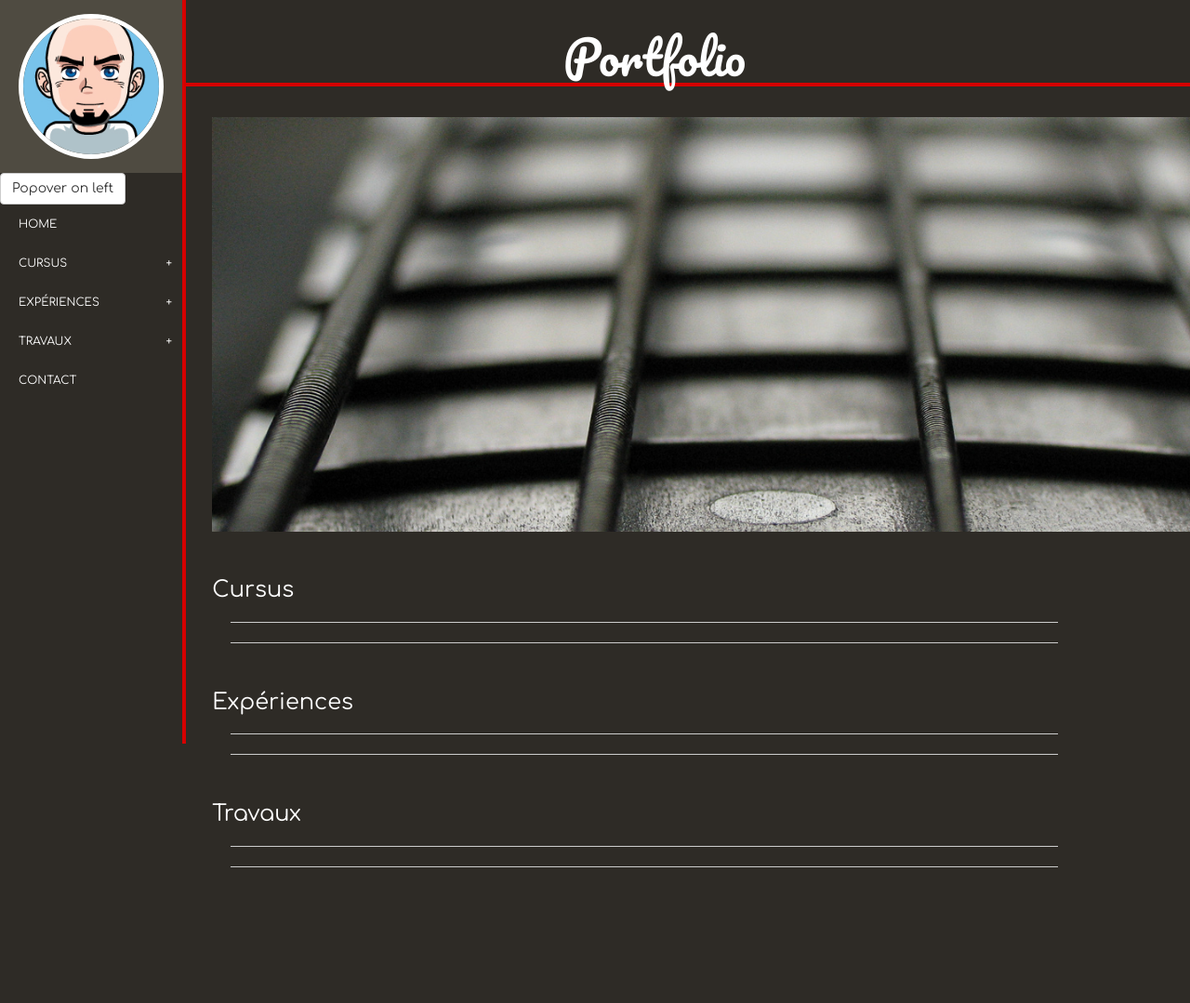
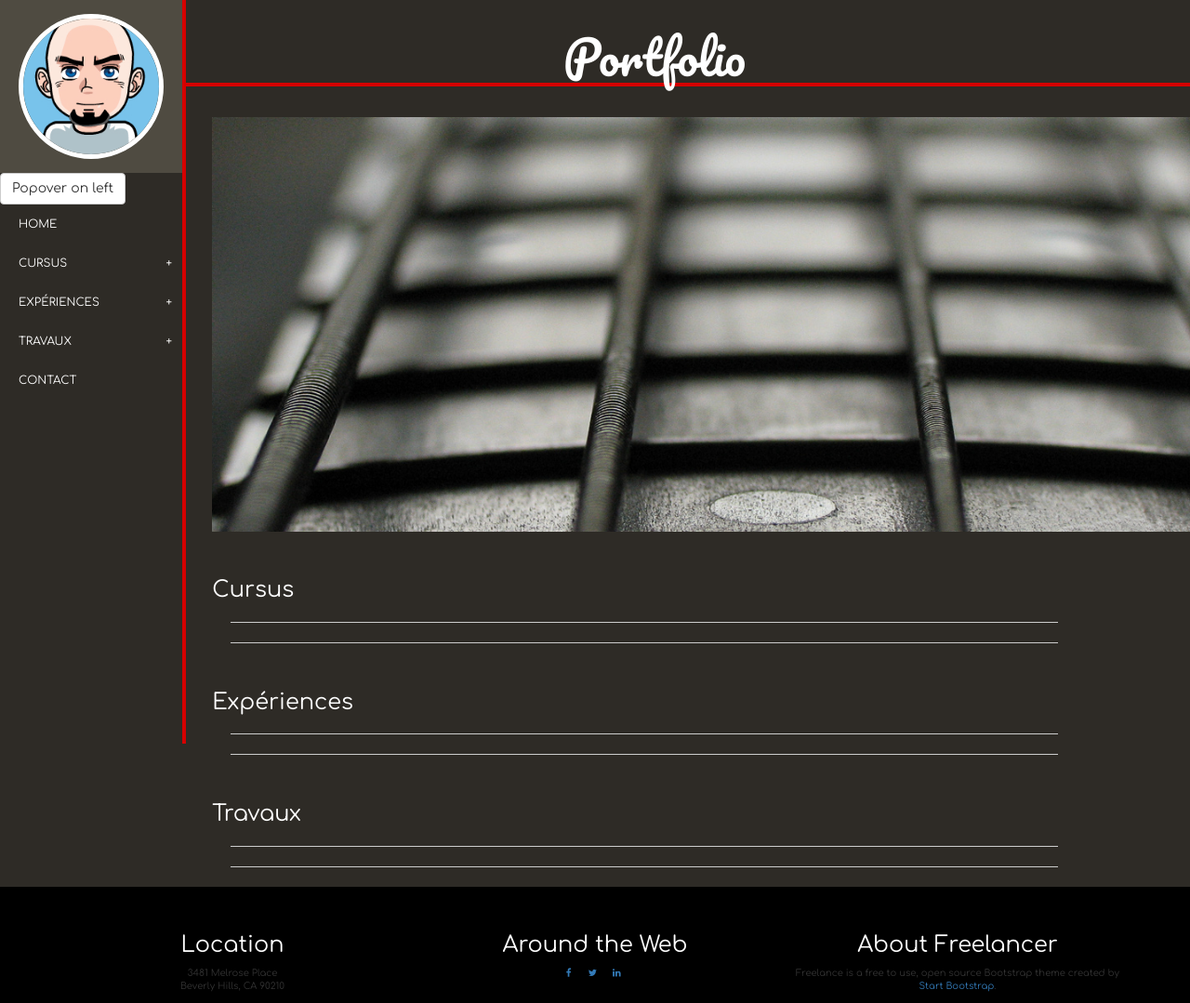
Before and after one commit to thomascav/cvThomas, a plain HTML site: page index.html in a window 1280 px wide. Shown: the top 1079 px of the page at 93% size. Before the commit the page ends 954 px from the top, so only its background shows below. Drawn offline with nearby package versions, Linux system fonts and the light colour scheme.

Commit message:
added footer, link font-awesome

```diff
--- a/css/style.css
+++ b/css/style.css
@@ -255,3 +255,6 @@ h3 {
 hr {
     margin: 20px;
 }
+footer {
+    background-color: black;
+}
--- a/index.html
+++ b/index.html
@@ -16,6 +16,7 @@
         <link rel="stylesheet" href="css/style.css">
         <link href='https://fonts.googleapis.com/css?family=Pacifico' rel='stylesheet' type='text/css'>
         <link href='https://fonts.googleapis.com/css?family=Comfortaa' rel='stylesheet' type='text/css'>
+        <link href="font-awesome/css/font-awesome.min.css" rel="stylesheet" type="text/css">
         <script src="js/bootstrap.js"></script>
         <script src="js/vendor/modernizr-2.8.3.min.js"></script>
         <script src="js/script.js"></script>
@@ -171,6 +172,38 @@
         </div>
 
     </article>
+    <footer class="text-center">
+        <div class="footer-above">
+            <div class="container">
+                <div class="row">
+                    <div class="footer-col col-md-4">
+                        <h3>Location</h3>
+                        <p>3481 Melrose Place<br>Beverly Hills, CA 90210</p>
+                    </div>
+                    <div class="footer-col col-md-4">
+                        <h3>Around the Web</h3>
+                        <ul class="list-inline">
+                            <li>
+                                <a href="#" class="btn-social btn-outline"><i class="fa fa-fw fa-facebook"></i></a>
+                            </li>
+
+                            <li>
+                                <a href="#" class="btn-social btn-outline"><i class="fa fa-fw fa-twitter"></i></a>
+                            </li>
+                            <li>
+                                <a href="#" class="btn-social btn-outline"><i class="fa fa-fw fa-linkedin"></i></a>
+                            </li>
+
+                        </ul>
+                    </div>
+                    <div class="footer-col col-md-4">
+                        <h3>About Freelancer</h3>
+                        <p>Freelance is a free to use, open source Bootstrap theme created by <a href="http://startbootstrap.com">Start Bootstrap</a>.</p>
+                    </div>
+                </div>
+            </div>
+        </div>
+    </footer>
     <script src="https://ajax.googleapis.com/ajax/libs/jquery/1.11.3/jquery.min.js"></script>
     <script>
         window.jQuery || document.write("<script src=" js / vendor / jquery - 1.11 .3.min.js "><\/script>")
```
